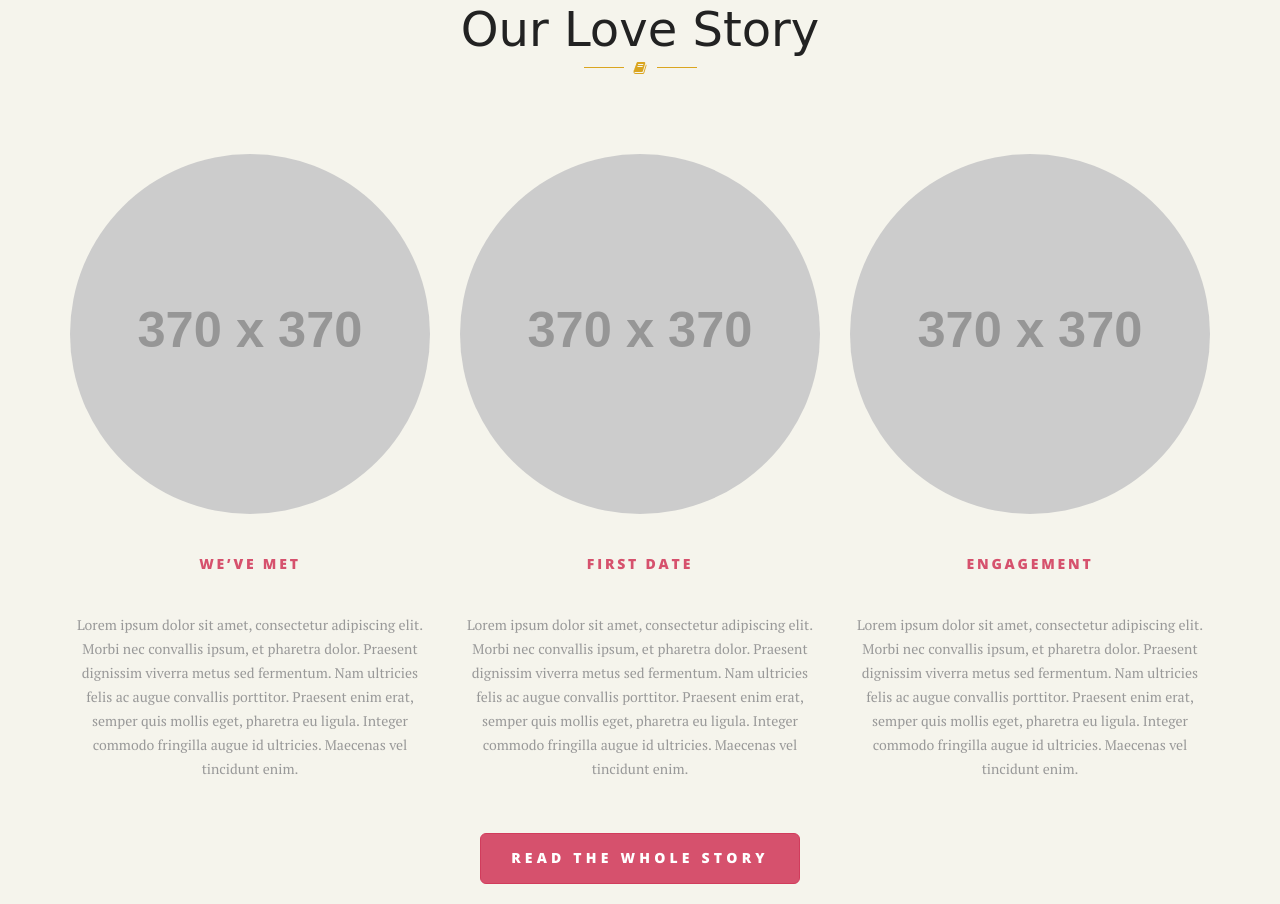
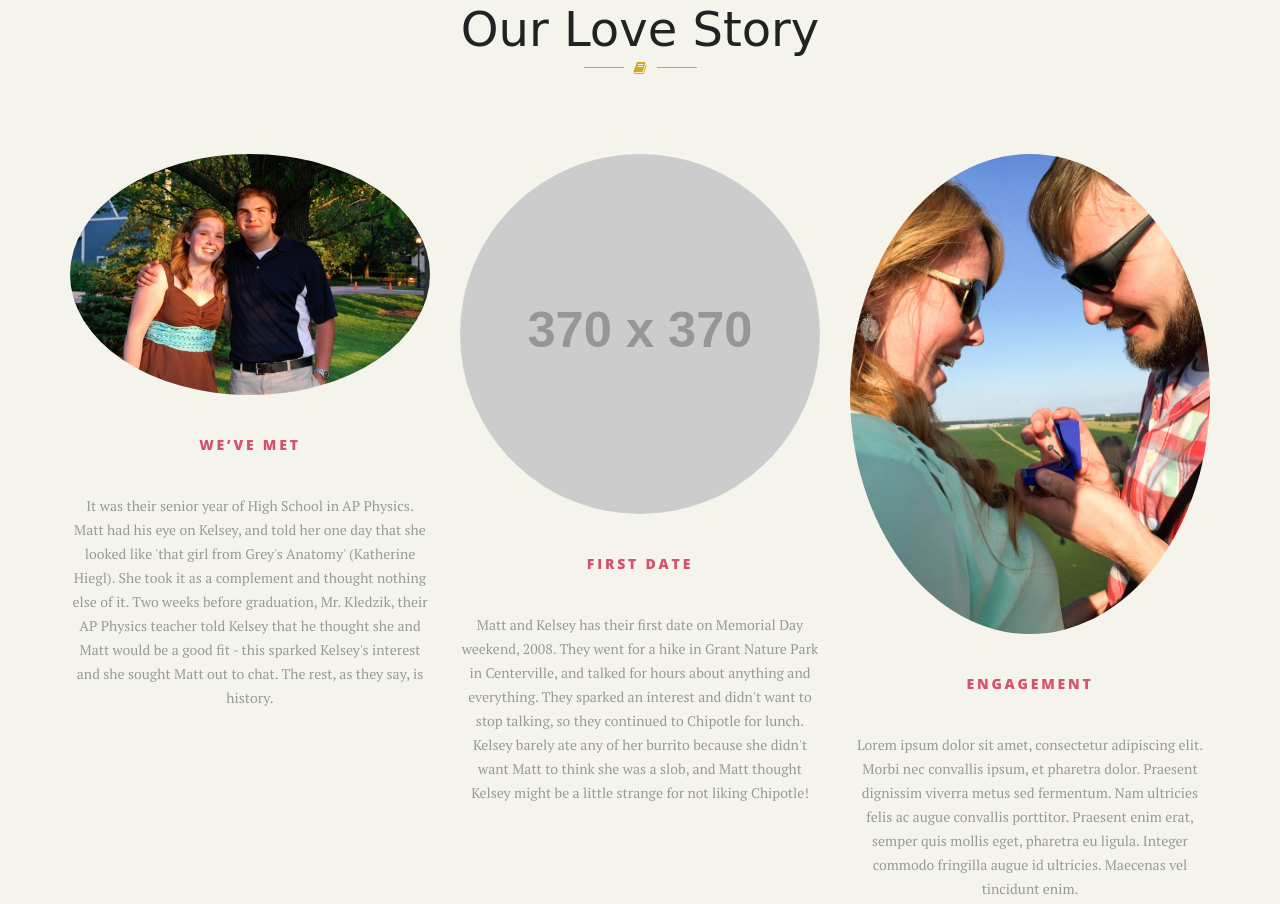
Before and after one commit to mrrobbins/matt-kelsey-wedding-site, a plain HTML site: page clientlibs/index.html in a window 1280 px wide. Shown: the part 2079-2983 px from the top of the page. Drawn offline with nearby package versions, Linux system fonts and the light colour scheme; some packages are replaced by stand-ins of ours; placeholder pictures from the web are drawn by us; a web font is replaced by a local one.

Commit message:
updated 'our story'

```diff
--- a/clientlibs/index.html
+++ b/clientlibs/index.html
@@ -178,13 +178,13 @@
 				<div class="row">
 					<div class="col-sm-4" data-scroll-reveal="enter from the left after 0.25s">
 						<a href="post.html" class="hover-effect">
-							<img src="http://placehold.it/370x370.jpg" class="img-responsive img-circle" alt="Profile of Kelsey Larsen" />
+							<img src="images/photos/love-story/weve-met.jpg" class="img-responsive img-circle" alt="Profile of Kelsey Larsen" />
 							<span class="img-circle">
 								<i class="fa fa-link fa-3x"></i>
 							</span>
 						</a>
 						<h6>We’ve met</h6>
-						<p>Lorem ipsum dolor sit amet, consectetur adipiscing elit. Morbi nec convallis ipsum, et pharetra dolor. Praesent dignissim viverra metus sed fermentum. Nam ultricies felis ac augue convallis porttitor. Praesent enim erat, semper quis mollis eget, pharetra eu ligula. Integer commodo fringilla augue id ultricies. Maecenas vel tincidunt enim.</p>
+						<p>It was their senior year of High School in AP Physics. Matt had his eye on Kelsey, and told her one day that she looked like 'that girl from Grey's Anatomy' (Katherine Hiegl). She took it as a complement and thought nothing else of it. Two weeks before graduation, Mr. Kledzik, their AP Physics teacher told Kelsey that he thought she and Matt would be a good fit - this sparked Kelsey's interest and she sought Matt out to chat. The rest, as they say, is history. </p>
 						<div class="mobile-divider"><span></span><i class="fa fa-heart"></i><span></span></div>
 					</div>
 					<div class="col-sm-4" data-scroll-reveal>
@@ -195,12 +195,12 @@
 							</span>
 						</a>
 						<h6>First Date</h6>
-						<p>Lorem ipsum dolor sit amet, consectetur adipiscing elit. Morbi nec convallis ipsum, et pharetra dolor. Praesent dignissim viverra metus sed fermentum. Nam ultricies felis ac augue convallis porttitor. Praesent enim erat, semper quis mollis eget, pharetra eu ligula. Integer commodo fringilla augue id ultricies. Maecenas vel tincidunt enim.</p>
+						<p>Matt and Kelsey has their first date on Memorial Day weekend, 2008. They went for a hike in Grant Nature Park in Centerville, and talked for hours about anything and everything. They sparked an interest and didn't want to stop talking, so they continued to Chipotle for lunch. Kelsey barely ate any of her burrito because she didn't want Matt to think she was a slob, and Matt thought Kelsey might be a little strange for not liking Chipotle! </p>
 						<div class="mobile-divider"><span></span><i class="fa fa-heart"></i><span></span></div>
 					</div>
 					<div class="col-sm-4" data-scroll-reveal="enter from the right after 0.5s">
 						<a href="post.html" class="hover-effect">
-							<img src="http://placehold.it/370x370.jpg" class="img-responsive img-circle" alt="" />
+							<img src="images/photos/love-story/were-engaged.jpg" class="img-responsive img-circle" alt="" />
 							<span class="img-circle">
 								<i class="fa fa-link fa-3x"></i>
 							</span>
@@ -333,7 +333,7 @@
 							<p>Lorem ipsum dolor sit amet, consectetur adipiscing elit. Praesent sit amet pharetra nunc, non scelerisque ligula. Cras vel justo nulla. Vestibulum a sollicitudin metus, faucibus fermentum leo.</p>
 							<p><a href="post.html" class="btn btn-primary">Read More</a></p>
 						</div>
-					</div> -->
+					</div>
 					<div class="col-sm-4" data-scroll-reveal="enter from the left after 0.25s">
 						<div class="blog-short">
 							<img src="images/photos/events/normandy-church.jpg" class="img-responsive" alt="" />
@@ -345,7 +345,7 @@
 							<p>Now's the time to trip walking down the aisle!</p>
 							<p><a href="post.html" class="btn btn-primary">Read More</a></p>
 						</div>
-					</div>
+					</div>-->
 					<div class="col-sm-4" data-scroll-reveal>
 						<div class="blog-short">
 							<img src="images/photos/events/normandy-church.jpg" class="img-responsive" alt="" />
@@ -461,7 +461,7 @@
 
 		<!-- ========== FUN FACTS END ========== -->
 
-		<!-- ========== BLOG START ========== -->
+		<!-- ========== BLOG START ==========
 
 		<section id="blog" style="background: #f5f4ec;">
 			<div class="container text-center">
@@ -503,7 +503,7 @@
 			</div>
 		</section>
 
-		<!-- ========== BLOG END ========== -->
+		<!-- ========== BLOG END ========== -->-->
 
 		<!-- ========== GALLERY START ========== -->
 
```
Also changed, not shown: clientlibs/images/photos/love-story/were-engaged.jpg (added), clientlibs/images/photos/love-story/weve-met.jpg (added).
